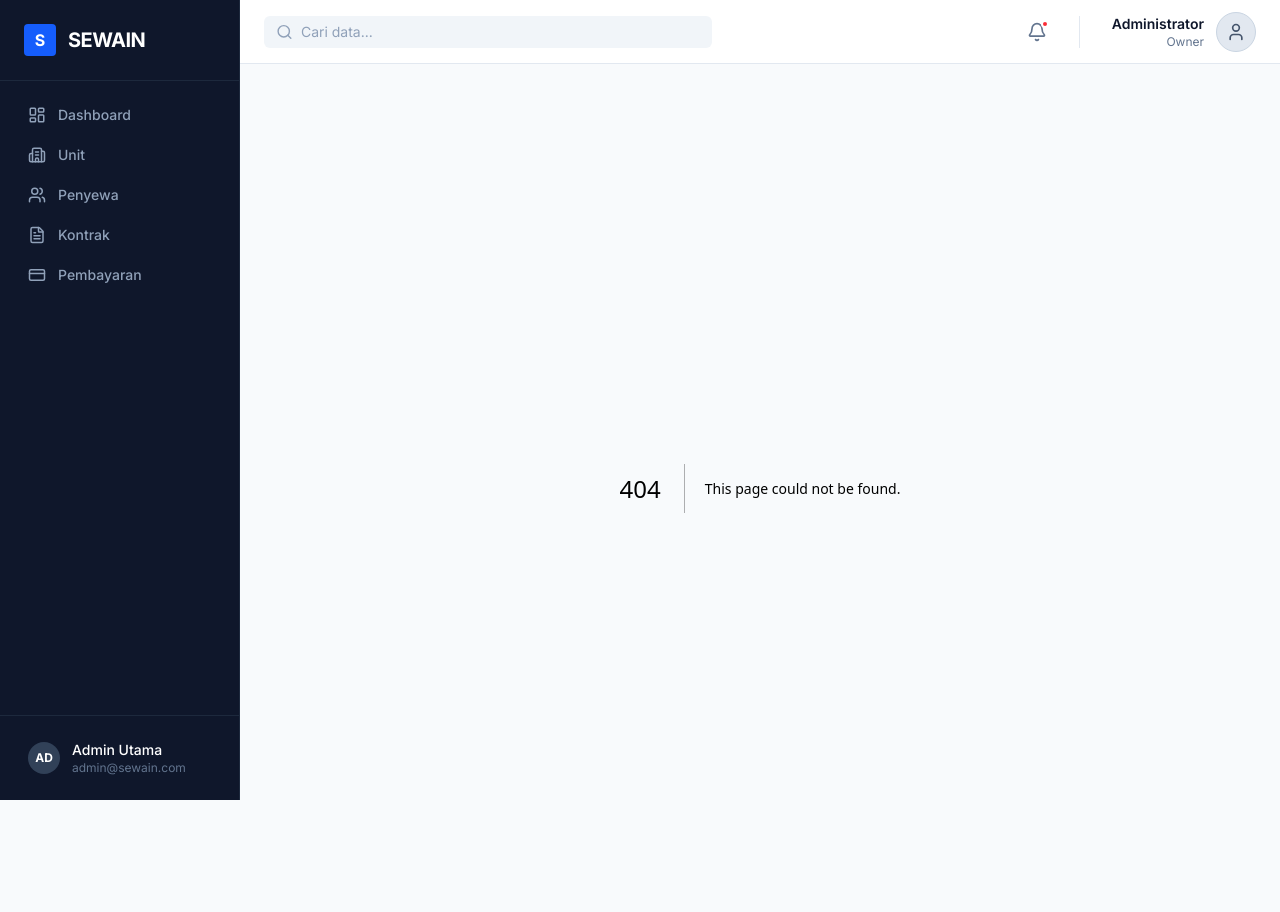
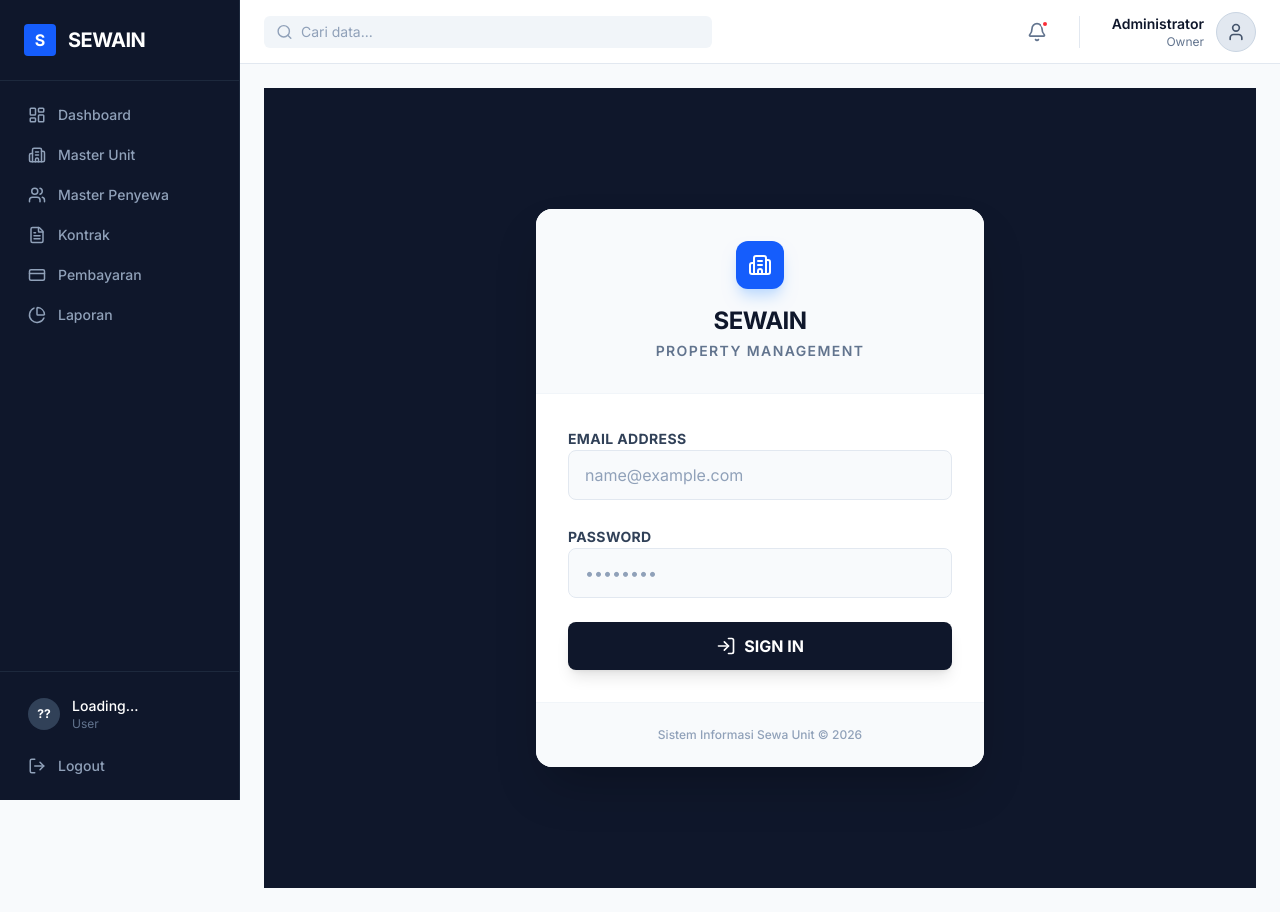
Before and after one commit to andiewirrawan/sewain1, a Next.js app: page /login in a window 1280 px wide. Before the commit this address had no page. Built offline with nearby package versions, Linux system fonts and the light colour scheme.

Commit message:
feat(auth): implement authentication and middleware
Add login API, JWT-based middleware protection, and persistent user session management for the dashboard UI.

```diff
--- /dev/null
+++ b/app/api/login/route.ts
@@ -0,0 +1,52 @@
+import { NextRequest, NextResponse } from 'next/server';
+import { supabase } from '@/lib/supabase';
+import bcrypt from 'bcryptjs';
+import { generateToken } from '@/lib/auth';
+
+export async function POST(req: NextRequest) {
+  try {
+    const { email, password } = await req.json();
+
+    if (!email || !password) {
+      return NextResponse.json({ message: 'Email and password are required' }, { status: 400 });
+    }
+
+    // Ambil user dari database
+    const { data: user, error } = await supabase
+      .from('users')
+      .select('*')
+      .eq('email', email)
+      .eq('status', 'Aktif')
+      .single();
+
+    if (error || !user) {
+      return NextResponse.json({ message: 'User tidak ditemukan atau tidak aktif' }, { status: 401 });
+    }
+
+    // Cek password
+    const isPasswordValid = await bcrypt.compare(password, user.password_hash);
+    if (!isPasswordValid) {
+      return NextResponse.json({ message: 'Password salah' }, { status: 401 });
+    }
+
+    // Generate JWT
+    const token = generateToken({
+      id: user.id_user,
+      nama: user.nama,
+      email: user.email,
+      role: user.role,
+    });
+
+    return NextResponse.json({
+      token,
+      user: {
+        id: user.id_user,
+        nama: user.nama,
+        role: user.role,
+      }
+    });
+  } catch (error) {
+    console.error('Login error:', error);
+    return NextResponse.json({ message: 'Internal Server Error' }, { status: 500 });
+  }
+}
--- /dev/null
+++ b/app/login/page.tsx
@@ -0,0 +1,116 @@
+'use client';
+
+import React, { useState } from 'react';
+import { useRouter } from 'next/navigation';
+import { Building2, LogIn, AlertCircle } from 'lucide-react';
+
+export default function LoginPage() {
+  const router = useRouter();
+  const [email, setEmail] = useState('');
+  const [password, setPassword] = useState('');
+  const [error, setError] = useState('');
+  const [loading, setLoading] = useState(false);
+
+  const handleSubmit = async (e: React.FormEvent) => {
+    e.preventDefault();
+    setLoading(true);
+    setError('');
+
+    try {
+      const res = await fetch('/api/login', {
+        method: 'POST',
+        headers: { 'Content-Type': 'application/json' },
+        body: JSON.stringify({ email, password }),
+      });
+
+      const data = await res.json();
+
+      if (!res.ok) {
+        throw new Error(data.message || 'Login gagal');
+      }
+
+      localStorage.setItem('token', data.token);
+      localStorage.setItem('user', JSON.stringify(data.user));
+
+      // Set cookie for middleware
+      document.cookie = `token=${data.token}; path=/; max-age=86400; SameSite=Strict`;
+
+      router.push('/');
+      router.refresh();
+    } catch (err: any) {
+      setError(err.message);
+    } finally {
+      setLoading(false);
+    }
+  };
+
+  return (
+    <div className="min-h-screen flex items-center justify-center bg-slate-900 p-6">
+      <div className="w-full max-w-md">
+        <div className="bg-white rounded-2xl shadow-2xl overflow-hidden">
+          <div className="p-8 text-center bg-slate-50 border-b border-slate-100">
+            <div className="w-12 h-12 bg-blue-600 rounded-xl flex items-center justify-center mx-auto mb-4 shadow-lg shadow-blue-200">
+              <Building2 className="text-white" size={24} />
+            </div>
+            <h1 className="text-2xl font-bold text-slate-900 tracking-tight">SEWAIN</h1>
+            <p className="text-slate-500 text-sm mt-1 uppercase tracking-widest font-semibold">Property Management</p>
+          </div>
+
+          <div className="p-8">
+            <form onSubmit={handleSubmit} className="space-y-6">
+              {error && (
+                <div className="flex items-center gap-3 p-3 bg-red-50 text-red-700 rounded-lg text-sm border border-red-100">
+                  <AlertCircle size={18} />
+                  <span>{error}</span>
+                </div>
+              )}
+
+              <div className="space-y-2">
+                <label className="text-sm font-bold text-slate-700 uppercase tracking-wide">Email Address</label>
+                <input
+                  type="email"
+                  required
+                  value={email}
+                  onChange={(e) => setEmail(e.target.value)}
+                  className="w-full px-4 py-3 bg-slate-50 border border-slate-200 rounded-lg focus:ring-2 focus:ring-blue-500 outline-none transition-all placeholder:text-slate-400"
+                  placeholder="name@example.com"
+                />
+              </div>
+
+              <div className="space-y-2">
+                <label className="text-sm font-bold text-slate-700 uppercase tracking-wide">Password</label>
+                <input
+                  type="password"
+                  required
+                  value={password}
+                  onChange={(e) => setPassword(e.target.value)}
+                  className="w-full px-4 py-3 bg-slate-50 border border-slate-200 rounded-lg focus:ring-2 focus:ring-blue-500 outline-none transition-all placeholder:text-slate-400"
+                  placeholder="••••••••"
+                />
+              </div>
+
+              <button
+                type="submit"
+                disabled={loading}
+                className="w-full py-3 bg-slate-900 text-white rounded-lg font-bold hover:bg-slate-800 transition-all flex items-center justify-center gap-2 shadow-lg disabled:opacity-50 disabled:cursor-not-allowed"
+              >
+                {loading ? (
+                  <span className="w-5 h-5 border-2 border-white/30 border-t-white rounded-full animate-spin"></span>
+                ) : (
+                  <>
+                    <LogIn size={20} />
+                    SIGN IN
+                  </>
+                )}
+              </button>
+            </form>
+          </div>
+
+          <div className="p-6 bg-slate-50 border-t border-slate-100 text-center">
+            <p className="text-xs text-slate-400 font-medium">Sistem Informasi Sewa Unit © 2026</p>
+          </div>
+        </div>
+      </div>
+    </div>
+  );
+}
--- a/components/Sidebar.tsx
+++ b/components/Sidebar.tsx
@@ -9,23 +9,43 @@ import {
   CreditCard,
   LogOut,
   Menu,
-  X
+  X,
+  Settings,
+  PieChart
 } from 'lucide-react';
 import Link from 'next/link';
-import { usePathname } from 'next/navigation';
+import { usePathname, useRouter } from 'next/navigation';
 import { cn } from '@/lib/utils';
 
 const menuItems = [
   { name: 'Dashboard', href: '/', icon: LayoutDashboard },
-  { name: 'Unit', href: '/unit', icon: Building2 },
-  { name: 'Penyewa', href: '/penyewa', icon: Users },
+  { name: 'Master Unit', href: '/unit', icon: Building2 },
+  { name: 'Master Penyewa', href: '/penyewa', icon: Users },
   { name: 'Kontrak', href: '/kontrak', icon: FileText },
   { name: 'Pembayaran', href: '/pembayaran', icon: CreditCard },
+  { name: 'Laporan', href: '/laporan', icon: PieChart },
 ];
 
 export default function Sidebar() {
   const pathname = usePathname();
+  const router = useRouter();
   const [isOpen, setIsOpen] = React.useState(true);
+  const [user, setUser] = React.useState<{ nama: string; role: string } | null>(null);
+
+  React.useEffect(() => {
+    const storedUser = localStorage.getItem('user');
+    if (storedUser) {
+      setUser(JSON.parse(storedUser));
+    }
+  }, []);
+
+  const handleLogout = () => {
+    localStorage.removeItem('token');
+    localStorage.removeItem('user');
+    document.cookie = "token=; path=/; expires=Thu, 01 Jan 1970 00:00:01 GMT;";
+    router.push('/login');
+    router.refresh();
+  };
 
   return (
     <>
@@ -72,16 +92,43 @@ export default function Sidebar() {
               </Link>
             );
           })}
+
+          {/* Menu Pengaturan khusus Owner */}
+          {user?.role === 'Owner' && (
+            <Link
+              href="/settings"
+              className={cn(
+                "flex items-center gap-3 px-3 py-2 rounded-md transition-all group",
+                pathname === '/settings'
+                  ? "bg-slate-800/50 text-blue-400"
+                  : "text-slate-400 hover:text-white hover:bg-slate-800/30"
+              )}
+            >
+              <Settings size={18} className={cn(pathname === '/settings' ? "text-blue-400" : "text-slate-400 group-hover:text-white")} />
+              <span className={cn("text-sm font-medium", !isOpen && "lg:hidden")}>
+                Pengaturan
+              </span>
+            </Link>
+          )}
         </nav>
 
         <div className="p-4 border-t border-slate-800">
-          <div className="flex items-center gap-3 px-3 py-2 text-slate-400">
-            <div className="w-8 h-8 rounded-full bg-slate-700 flex items-center justify-center text-xs font-bold text-white shrink-0">AD</div>
+          <div className="flex items-center gap-3 px-3 py-2 text-slate-400 mb-2">
+            <div className="w-8 h-8 rounded-full bg-slate-700 flex items-center justify-center text-xs font-bold text-white shrink-0">
+              {user?.nama?.substring(0, 2).toUpperCase() || '??'}
+            </div>
             <div className={cn("flex-1 overflow-hidden", !isOpen && "lg:hidden")}>
-              <p className="text-sm font-medium text-white truncate">Admin Utama</p>
-              <p className="text-xs truncate text-slate-500">admin@sewain.com</p>
+              <p className="text-sm font-medium text-white truncate">{user?.nama || 'Loading...'}</p>
+              <p className="text-xs truncate text-slate-500">{user?.role || 'User'}</p>
             </div>
           </div>
+          <button
+            onClick={handleLogout}
+            className="flex items-center gap-3 px-3 py-2 w-full rounded-md hover:bg-slate-800 hover:text-white transition-colors group text-slate-400"
+          >
+            <LogOut size={18} />
+            <span className={cn("text-sm font-medium", !isOpen && "lg:hidden")}>Logout</span>
+          </button>
         </div>
       </aside>
     </>
--- a/components/Topbar.tsx
+++ b/components/Topbar.tsx
@@ -4,6 +4,15 @@ import React from 'react';
 import { Bell, Search, User } from 'lucide-react';
 
 export default function Topbar() {
+  const [user, setUser] = React.useState<{ nama: string; role: string } | null>(null);
+
+  React.useEffect(() => {
+    const storedUser = localStorage.getItem('user');
+    if (storedUser) {
+      setUser(JSON.parse(storedUser));
+    }
+  }, []);
+
   return (
     <header className="h-16 bg-white border-b border-slate-200 flex items-center justify-between px-6 sticky top-0 z-30">
       <div className="flex items-center bg-slate-100 px-3 py-1.5 rounded-md w-full max-w-md">
@@ -25,8 +34,8 @@ export default function Topbar() {
 
         <div className="flex items-center gap-3 pl-2">
           <div className="text-right hidden sm:block">
-            <p className="text-sm font-semibold text-slate-900">Administrator</p>
-            <p className="text-xs text-slate-500">Owner</p>
+            <p className="text-sm font-semibold text-slate-900">{user?.nama || 'Administrator'}</p>
+            <p className="text-xs text-slate-500">{user?.role || 'Owner'}</p>
           </div>
           <div className="w-10 h-10 rounded-full bg-slate-200 flex items-center justify-center text-slate-600 border border-slate-300">
             <User size={20} />
--- a/lib/auth.ts
+++ b/lib/auth.ts
@@ -22,6 +22,11 @@ export function verifyToken(token: string): UserPayload | null {
   }
 }
 
+export function requireRole(user: UserPayload | null, roles: string[]): boolean {
+  if (!user) return false;
+  return roles.includes(user.role);
+}
+
 export function getUserFromRequest(req: NextRequest): UserPayload | null {
   const authHeader = req.headers.get('authorization');
   if (!authHeader || !authHeader.startsWith('Bearer ')) {
--- a/middleware.ts
+++ b/middleware.ts
@@ -4,20 +4,30 @@ import { verifyToken } from './lib/auth';
 
 export function middleware(request: NextRequest) {
   const { pathname } = request.nextUrl;
+  const token = request.cookies.get('token')?.value;
 
-  // Proteksi /api/* kecuali /api/login
+  // 1. Abaikan login page dan assets
+  if (pathname === '/login' || pathname.startsWith('/_next') || pathname.includes('.')) {
+    return NextResponse.next();
+  }
+
+  // 2. Proteksi API
   if (pathname.startsWith('/api') && !pathname.startsWith('/api/login')) {
-    const authHeader = request.headers.get('authorization');
-
-    if (!authHeader || !authHeader.startsWith('Bearer ')) {
+    if (!token) {
       return NextResponse.json({ message: 'Unauthorized' }, { status: 401 });
     }
-
-    const token = authHeader.split(' ')[1];
     const user = verifyToken(token);
-
     if (!user) {
       return NextResponse.json({ message: 'Invalid or expired token' }, { status: 401 });
+    }
+  }
+
+  // 3. Proteksi Halaman (Non-API)
+  if (!pathname.startsWith('/api')) {
+    if (!token || !verifyToken(token)) {
+      const url = request.nextUrl.clone();
+      url.pathname = '/login';
+      return NextResponse.redirect(url);
     }
   }
 
@@ -25,5 +35,5 @@ export function middleware(request: NextRequest) {
 }
 
 export const config = {
-  matcher: '/api/:path*',
+  matcher: ['/((?!_next/static|_next/image|favicon.ico).*)'],
 };
```
